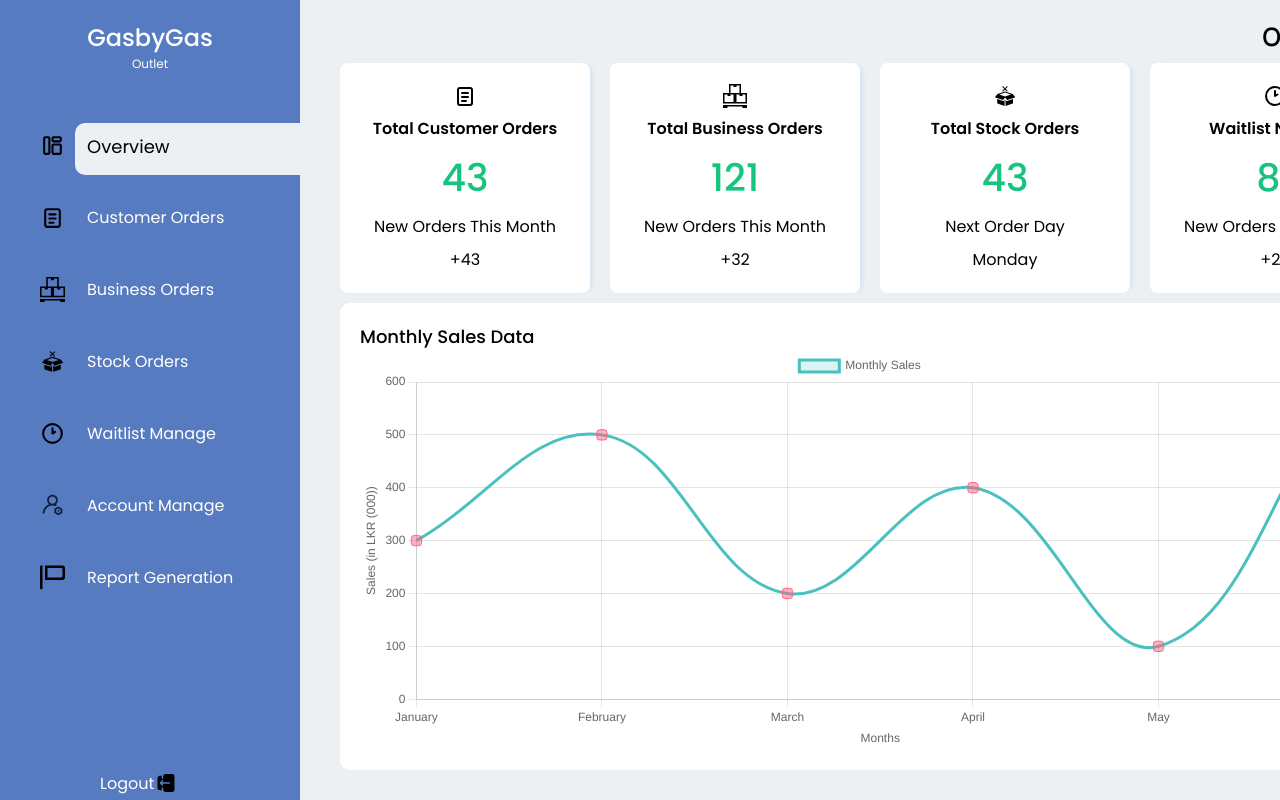
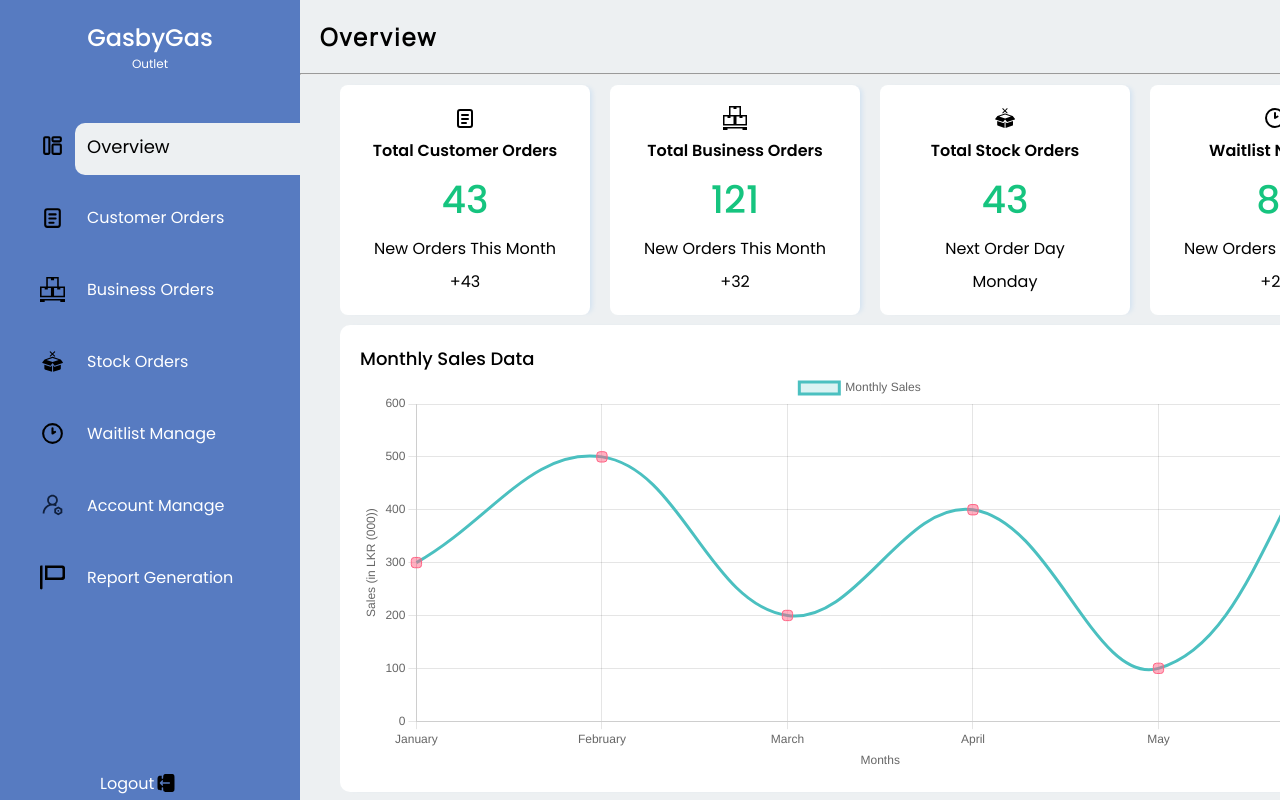
Before and after one commit to krishan44/ASE-Project, a React (Vite) app in the folder GasbyGas/: page / in a window 1280 px wide. Shown: the top 800 px of the page. Built offline with nearby package versions, Linux system fonts and the light colour scheme.

Commit message:
Enhance Overview component layout with new SectionHead and improved styling

```diff
--- a/GasbyGas/src/Components/OutletManager/Overview.jsx
+++ b/GasbyGas/src/Components/OutletManager/Overview.jsx
@@ -16,7 +16,11 @@ function Overview() {
                     <MainDashboard selectedOption={selectedOption} setSelectedOption={setSelectedOption} />
                 </div>
                 <div className={style.overviewContent}>
-                    <h2 className={style.sectionName}>Overview</h2>
+                    <div className={style.SectionHead}>
+                    </div>
+                        <h2 className={style.sectionName}>Overview</h2>
+                        <hr />
+
                     <div className={style.cards}>
                         <div className={style.card}>
                             <img src={order} alt="order Icon" className={style.icon} />
--- a/GasbyGas/src/Components/OutletManager/Overview.module.css
+++ b/GasbyGas/src/Components/OutletManager/Overview.module.css
@@ -2,16 +2,24 @@
     height: 100vh;
     width: 300px;
 }
+.SectionHead{
+    background-color: #16C47F;
+    height: 100px;
+    position:absolute;
+    top: 100px;
+}
 
 .sectionName{
     display: flex;
-    align-items: flex-end;
-    justify-content: flex-end;
+    align-items: flex-start;
+    justify-content: flex-start;
     letter-spacing: 2px;
     font-size: 24px;
     margin-top: 20px;
     font-weight: 900;
     margin-right: 20px;
+    margin-left: 20px;
+    margin-bottom: 20px;
 }
 
 .Overview{
@@ -74,4 +82,5 @@
     margin-top: 10px;
     margin-left: 40px;
     border-radius: 10px;
+    box-shadow: 5px 0 5px -3px rgba(101, 169, 242, 0.2);
 }
```
